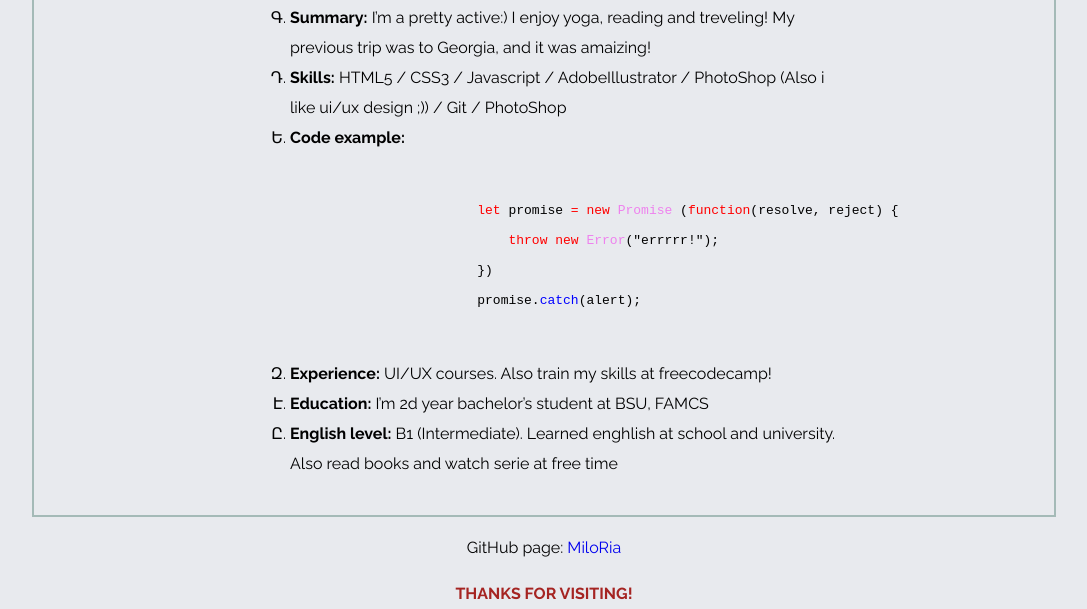
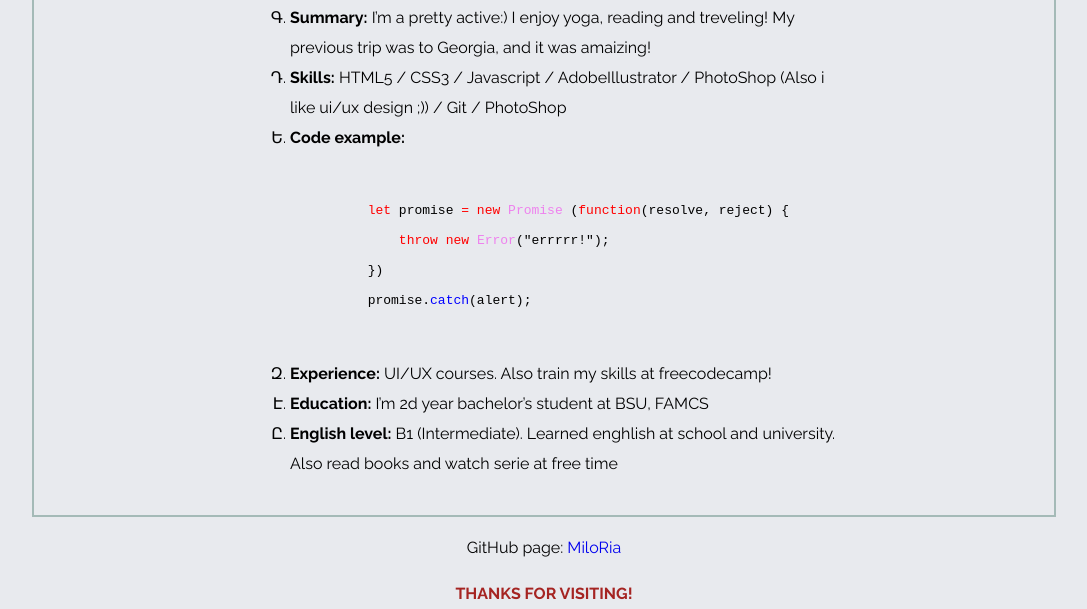
Before and after one commit to MiloRia/2019rsschool-cv, a plain HTML site: page index.html in a window 1280 px wide. Shown: the part 469-1078 px from the top of the page, without its empty margins (96-1183 px from the left). Drawn offline with Linux system fonts and the light colour scheme.

Commit message:
fix: change style for pre tag

```diff
--- a/style.css
+++ b/style.css
@@ -51,6 +51,10 @@ ol {
 	list-style-type: armenian;
 }
 
+pre {
+	margin-left: -20%;
+}
+
 footer {
 	position: relative;
 	top: 80px;
```
